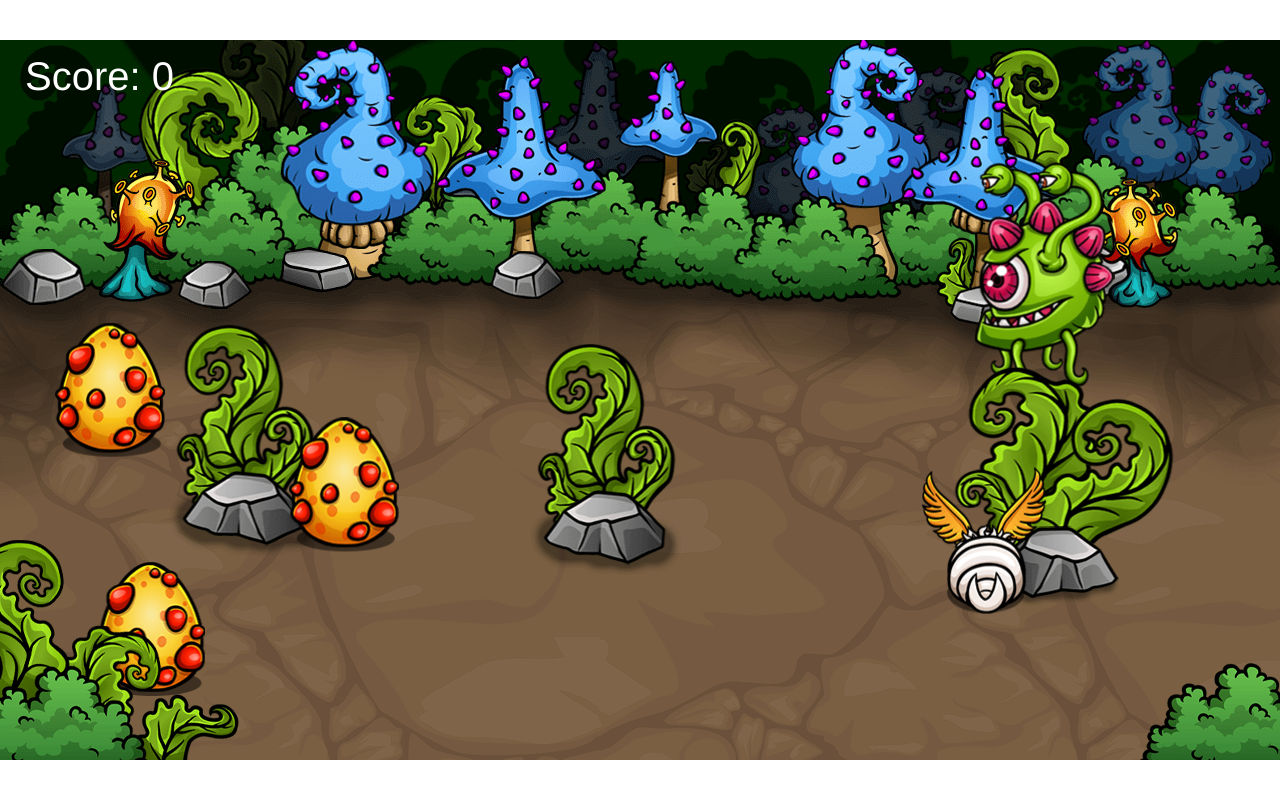
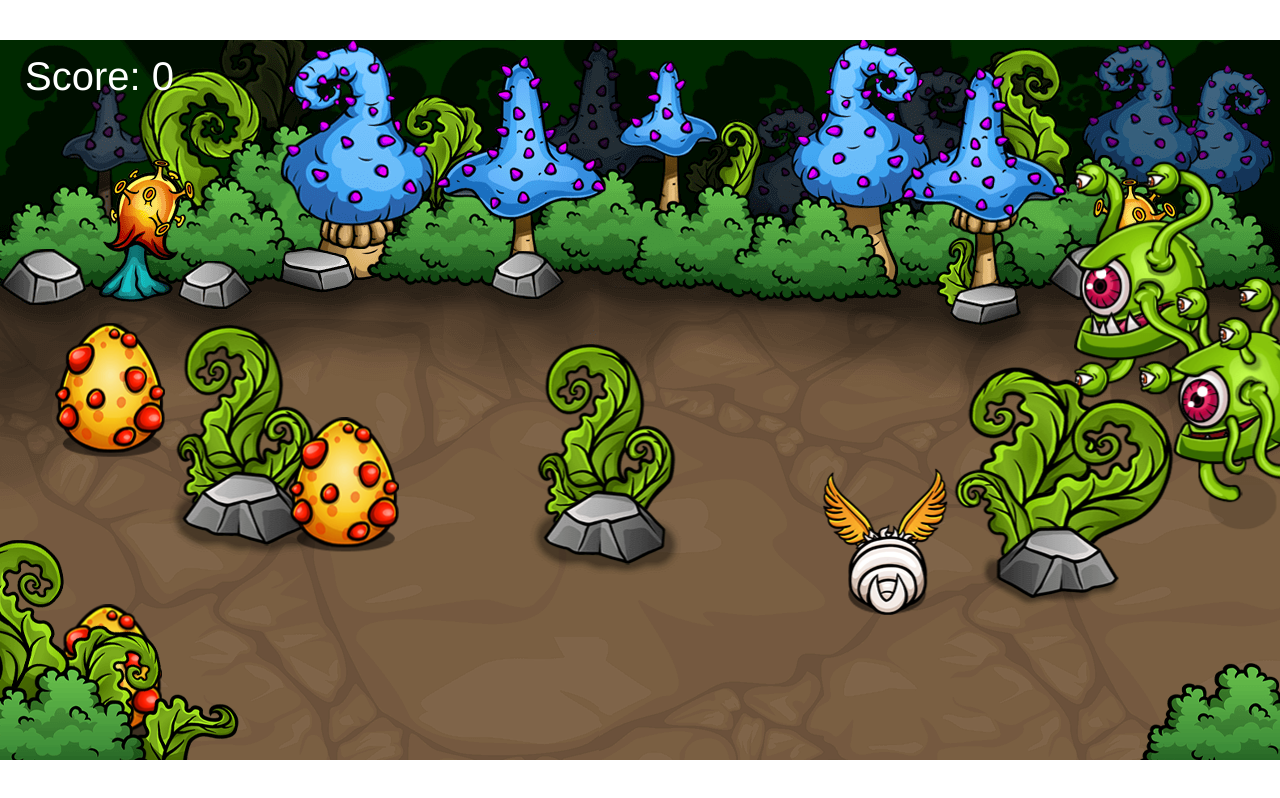
Before and after one commit to liamproche/canvas-tutorial-game, a plain HTML site: page index.html in a window 1280 px wide. Drawn offline with Linux system fonts and the light colour scheme.

Commit message:
completed lesson 28

```diff
--- a/app.js
+++ b/app.js
@@ -275,7 +275,7 @@ window.addEventListener('load', function(){
             this.collisionX = this.game.width
             this.collisionY = this.game.topMargin + (Math.random() * (this.game.height - this.game.topMargin))
             this.speedX = Math.random() * 3 + 5
-            this.image = document.getElementById('toad')
+            this.image = document.getElementById('toads')
             this.spriteWidth = 140
             this.spriteHeight = 260
             this.width = this.spriteWidth
@@ -284,9 +284,11 @@ window.addEventListener('load', function(){
             this.collisionY = Math.random() * this.game.height
             this.spriteX
             this.spriteY
+            this.frameX = 0
+            this.frameY = Math.floor(Math.random() * 4)
         }
         draw(context){
-            context.drawImage(this.image, this.spriteX, this.spriteY)
+            context.drawImage(this.image, this.frameX * this.spriteWidth, this.frameY * this.spriteHeight, this.spriteWidth, this.spriteHeight, this.spriteX, this.spriteY, this.width, this.height)
             if(this.game.debug){
                 context.beginPath()
                 context.arc(this.collisionX, this.collisionY, this.collisionRadius, 0, Math.PI * 2)
@@ -304,6 +306,7 @@ window.addEventListener('load', function(){
             if(this.spriteX + this.width < 0){
                 this.collisionX = this.game.width + this.width + Math.random() * this.game.width * 0.5
                 this.collisionY = this.game.topMargin + (Math.random() * (this.game.height - this.game.topMargin))
+                this.frameY = Math.floor(Math.random() * 4)
             }
             let collisionObjects = [this.game.player, ...this.game.obstacles]
             collisionObjects.forEach(object =>{
@@ -389,7 +392,7 @@ window.addEventListener('load', function(){
             this.enemies = []
             this.hatchlings = []
             this.particles = []
-            this.maxEggs = 20
+            this.maxEggs = 10
             this.gameObjects = []
             this.score = 0
             this.lostHatchlings = 0
@@ -475,7 +478,7 @@ window.addEventListener('load', function(){
             this.particles = this.particles.filter(object => !object.markedForDeletion)
         }
         init(){
-            for (let i = 0; i < 3; i++){
+            for (let i = 0; i < 5; i++){
                 this.addEnemy()
             }
             let attempts = 0
--- a/index.html
+++ b/index.html
@@ -13,6 +13,7 @@
     <img id="bull" src="./public/assets/bull.png"/>
     <img id="egg" src="./public/assets/egg.png"/>
     <img id="toad" src="./public/assets/toad.png"/>
+    <img id="toads" src="./public/assets/toads.png"/>
     <img id="larva" src="./public/assets/larva.png"/>
     <script src="app.js"></script>
 </body>
--- a/public/style.css
+++ b/public/style.css
@@ -15,6 +15,6 @@
     left: 50%;
     transform: translate(-50%, -50%);
 }
-#obstacles, #bull, #egg, #toad, #larva{
+#obstacles, #bull, #egg, #toad, #larva, #toads{
     display: none;
 }
```
